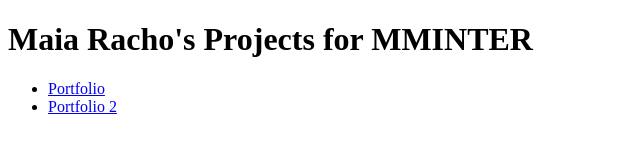
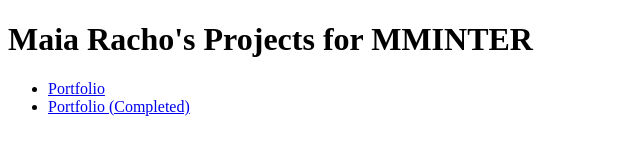
Before and after one commit to maiaracho/maiaracho.github.io, a plain HTML site: page index.html in a window 1280 px wide. Shown: the full height of the page, 0-640 px from the left. Drawn offline with Linux system fonts and the light colour scheme.

Commit message:
Update index.html

```diff
--- a/index.html
+++ b/index.html
@@ -8,7 +8,7 @@
     <h1>Maia Racho's Projects for MMINTER</h1>
     <ul>
         <li><a href="/portfolio/">Portfolio</a></li>
-        <li><a href="/portfolio2/">Portfolio 2</a></li>
+        <li><a href="/portfolio2/">Portfolio (Completed)</a></li>
     </ul>
 </body>
 
```
